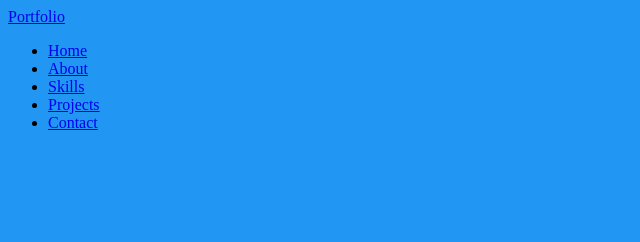
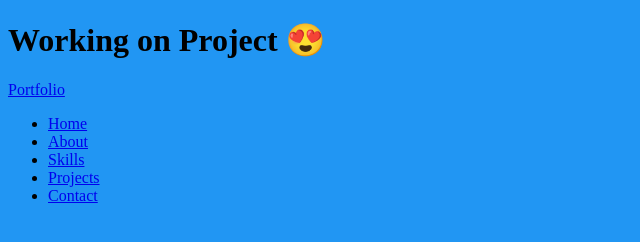
Before and after one commit to Anandkr21/Anandkr21.github.io, a plain HTML site: page index.html in a window 1280 px wide. Shown: the whole page, without its empty margins (0-640 px from the left). Drawn offline with Linux system fonts and the light colour scheme.

Commit message:
checking

```diff
--- a/index.html
+++ b/index.html
@@ -9,6 +9,7 @@
     <link rel="stylesheet" href="index.css">
 </head>
 <body>
+    <h1>Working on Project 😍</h1>
     <nav class="navbar" id="nav-menu">
         <div class="max-width">
             <div class="logo"><a href="#">Portfo<span>lio</span></a></div>
```
